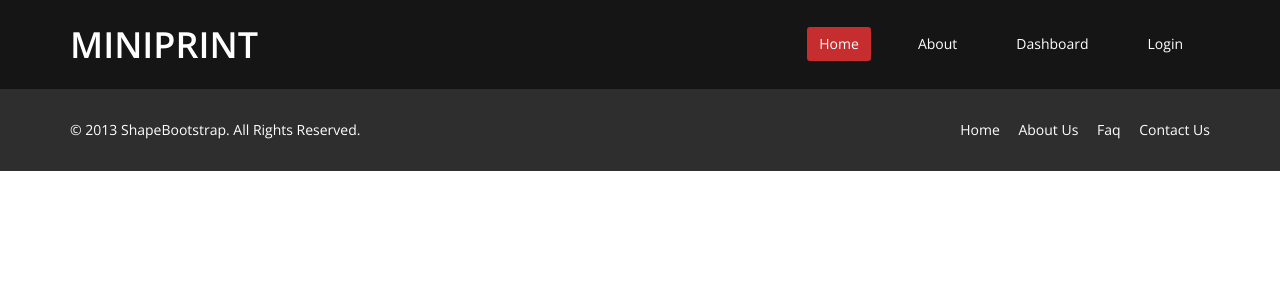
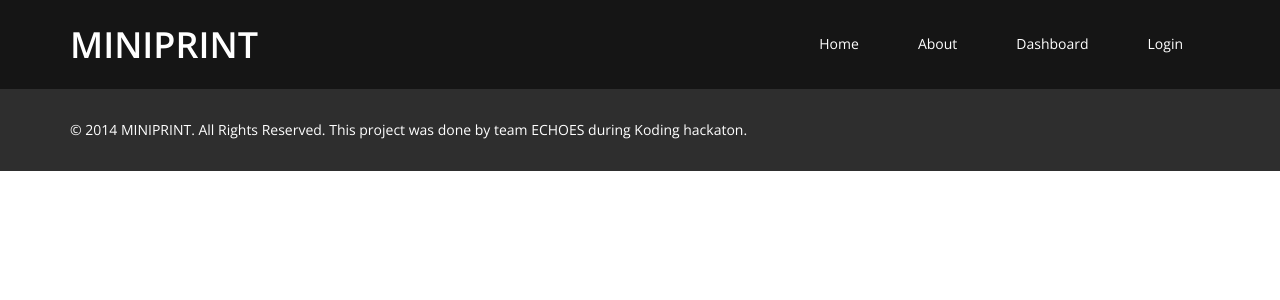
Before and after one commit to frnhr/miniprint, a Django app: template web/templates/web/main.html in a window 1280 px wide. Shown: the top 300 px of the page. Run offline with Django 3.2, Linux system fonts and the light colour scheme; the template is opened without the code that fills it, so the values that code supplies are empty.

Commit message:
hooooo fixes

```diff
--- a/web/static/web/css/main.css
+++ b/web/static/web/css/main.css
@@ -6,6 +6,9 @@
 **************************/
 #logo{
     margin-top:10px;
+}
+#logo a, #logo a:hover {
+    color:#fff;
 }
 body {
   background: #fff;
@@ -2553,6 +2556,10 @@ shortcodes page css
   text-align:center;
 }
 
+.vote_link{
+    cursor: pointer;
+}
+
 .upvote, .downvote{
   font-size:22px;
 }
--- a/web/templates/web/main.html
+++ b/web/templates/web/main.html
@@ -41,14 +41,14 @@
                         <span class="icon-bar"></span>
                         <span class="icon-bar"></span>
                     </button>
-                    <h1 id="logo">MINIPRINT</h1>
+                    <h1 id="logo"><a href="/">MINIPRINT</a></h1>
                 </div>
 
                 <div class="collapse navbar-collapse navbar-right">
                     <ul class="nav navbar-nav">
-                        <li class="active"><a href="/">Home</a></li>
-                        <li><a href="{% url 'about' %}">About</a></li>
-                        <li><a href="{% url 'dashboard' %}">Dashboard</a></li>
+                        <li class="{% if home %}active{% endif %}"><a href="/">Home</a></li>
+                        <li class="{% if about %}active{% endif %}"><a href="{% url 'about' %}">About</a></li>
+                        <li class="{% if dashboard %}active{% endif %}"><a href="{% url 'dashboard' %}">Dashboard</a></li>
                         <li>
                             {% if not request.user.is_authenticated %}
                                 <a href="{% url 'twitter_login' %}">Login</a>
@@ -70,17 +70,10 @@
         <footer id="footer" class="midnight-blue">
             <div class="container">
                 <div class="row">
-                    <div class="col-sm-6">
-                        &copy; 2013 <a target="_blank" href="http://shapebootstrap.net/" title="Free Twitter Bootstrap WordPress Themes and HTML templates">ShapeBootstrap</a>. All Rights Reserved.
+                    <div class="col-sm-12">
+                        &copy; 2014 <a  href="/" title="Koding Hackaton">MINIPRINT</a>. All Rights Reserved. This project was done by team ECHOES during Koding hackaton.
                     </div>
-                    <div class="col-sm-6">
-                        <ul class="pull-right">
-                            <li><a href="#">Home</a></li>
-                            <li><a href="#">About Us</a></li>
-                            <li><a href="#">Faq</a></li>
-                            <li><a href="#">Contact Us</a></li>
-                        </ul>
-                    </div>
+
                 </div>
             </div>
         </footer><!--/#footer-->
```
Also changed, not shown: web/views.py (+7 -0 lines).
